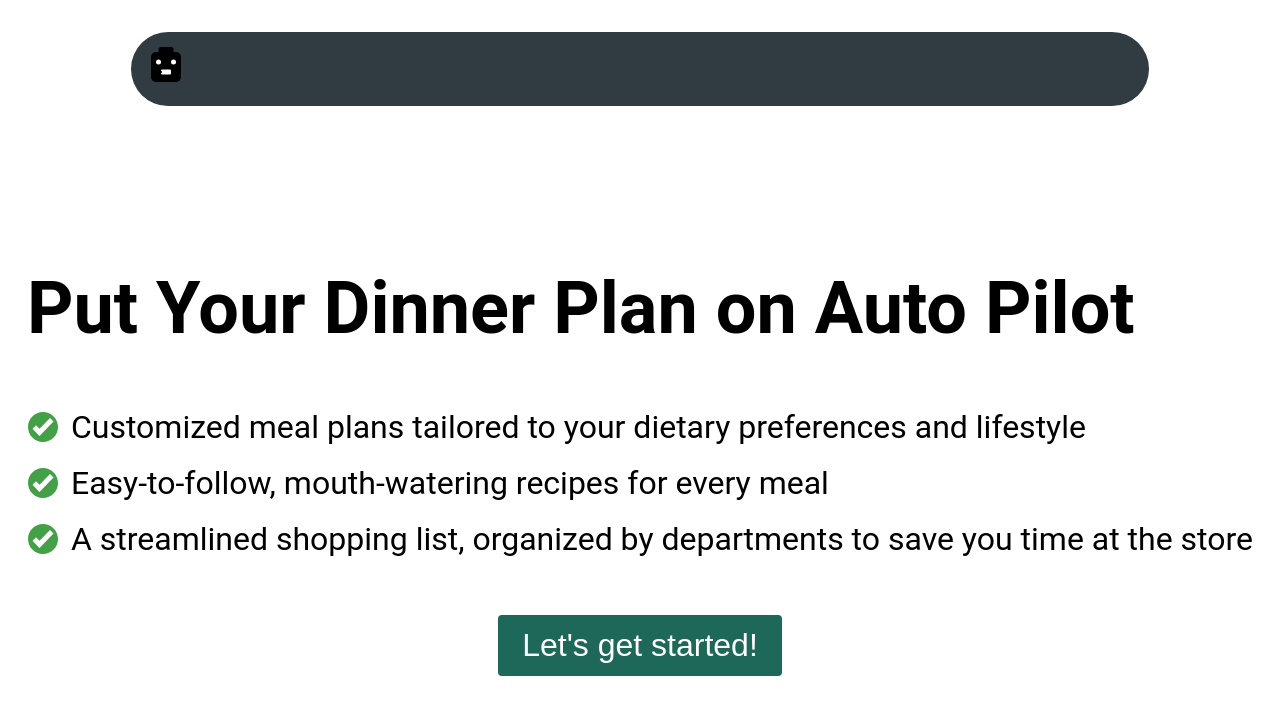
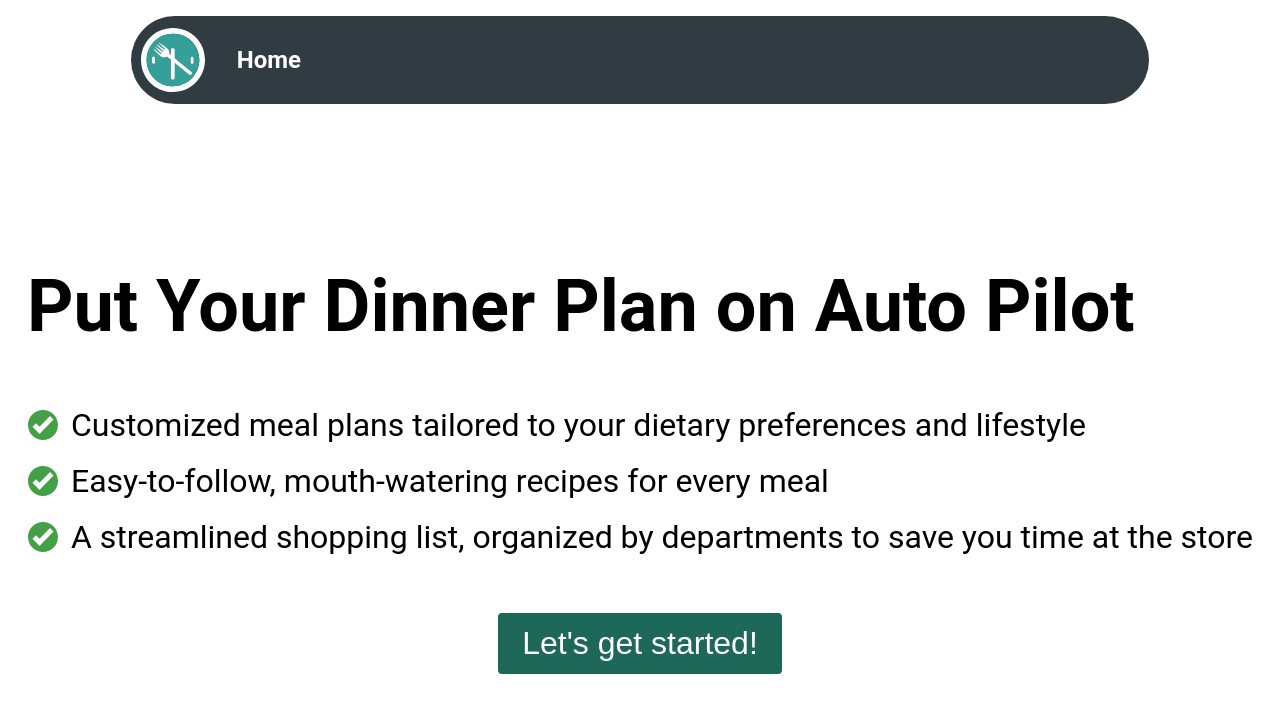
Before and after one commit to martinclason123/ai-grocery-list, a Next.js app: page / in a window 1280 px wide. Shown: the top 714 px of the page. Built offline with nearby package versions, Linux system fonts and the light colour scheme.

Commit message:
cool stuff

```diff
--- a/src/components/MultiStepForm.js
+++ b/src/components/MultiStepForm.js
@@ -12,7 +12,11 @@ import {
 import ConfirmationPage from "./ConfirmationPage";
 const Questions = Object.values(QuestionComponents);
 
-const MultiStepForm = ({ setBlinking }) => {
+const MultiStepForm = (
+  {
+    /*setBlinking*/
+  }
+) => {
   const urlParams = new URLSearchParams(window.location.search);
   const initialCurrentStep =
     Number(localStorage.getItem("currentStep")) ||
@@ -68,11 +72,11 @@ const MultiStepForm = ({ setBlinking }) => {
   const currentQuestionKey = Object.keys(formData)[currentStep];
 
   const handleNextClick = () => {
-    setBlinking(true);
+    // setBlinking(true);
     goToNextStep();
-    setTimeout(() => {
-      setBlinking(false);
-    }, 600);
+    // setTimeout(() => {
+    //   setBlinking(false);
+    // }, 600);
   };
 
   const isFormComplete = currentStep === Questions.length;
--- /dev/null
+++ b/src/hooks/useTypingEffect.js
@@ -0,0 +1,25 @@
+import { useState, useEffect } from "react";
+
+const useTypingEffect = (text, typingSpeed = 100) => {
+  const [displayedText, setDisplayedText] = useState("");
+
+  useEffect(() => {
+    if (!text) return;
+
+    let index = -1;
+    const interval = setInterval(() => {
+      if (index < text.length - 1) {
+        setDisplayedText((prevText) => prevText + text[index]);
+        index++;
+      } else {
+        clearInterval(interval);
+      }
+    }, typingSpeed);
+
+    return () => clearInterval(interval);
+  }, [text, typingSpeed]);
+
+  return displayedText;
+};
+
+export default useTypingEffect;
--- a/src/pages/index.js
+++ b/src/pages/index.js
@@ -13,8 +13,11 @@ import {
   CheckmarkSpan,
   CheckmarkImage,
   DescriptionContainer,
+  HomeIcon,
+  NavLink,
 } from "../styles/HomePageStyles";
 import MultiStepForm from "../components/MultiStepForm";
+import useTypingEffect from "@/hooks/useTypingEffect";
 
 export default function Home() {
   const [showForm, setShowForm] = useState(false);
@@ -22,6 +25,8 @@ export default function Home() {
   const [hasStartedForm, setHasStartedForm] = useState(false);
   const [blinking, setBlinking] = useState(false);
   const [newForm, setNewForm] = useState(true);
+
+  const headerText = useTypingEffect("Put Your Dinner Plan on Auto Pilot", 50);
 
   useEffect(() => {
     if (typeof window !== "undefined") {
@@ -76,7 +81,9 @@ export default function Home() {
     <Container>
       <Navbar>
         <RobotLogo onClick={handleLogoClick}>
-          <svg
+          <HomeIcon src="/images/AMP.svg" />
+          <NavLink>Home</NavLink>
+          {/* <svg
             xmlns="http://www.w3.org/2000/svg"
             viewBox="0 0 100 100"
             width="50"
@@ -127,7 +134,7 @@ export default function Home() {
             <circle cx="40" cy="60" r="2" fill="black" />
             <path d="M27 55 Q30 45 33 55 Z" fill="black" />
             <path d="M67 55 Q70 45 73 55 Z" fill="black" />
-          </svg>
+          </svg> */}
         </RobotLogo>
       </Navbar>
       <Head>
@@ -141,7 +148,7 @@ export default function Home() {
 
       {!showForm && (
         <HeaderOverlay>
-          <Header>Put Your Dinner Plan on Auto Pilot</Header>
+          <Header>{headerText}</Header>
           <DescriptionContainer>
             <CheckmarkImage src="/images/greenCheck.svg" />
             <Description>
--- a/src/styles/HomePageStyles.js
+++ b/src/styles/HomePageStyles.js
@@ -59,11 +59,18 @@ export const Navbar = styled.nav`
   padding: 10px;
   width: 80%;
   border-radius: 100px;
-  margin-top: 2em;
+  margin-top: 1em;
 `;
-
+export const HomeIcon = styled.img`
+  width: 4em;
+`;
+export const NavLink = styled.h2`
+  color: #fff;
+`;
 export const RobotLogo = styled.div`
   cursor: pointer;
+  display: flex;
+  gap: 2em;
   .robot-eye.blinking {
     animation: blink 0.2s ease-in-out 3;
   }
@@ -102,18 +109,3 @@ export const StartOverButton = styled.button`
     color: white;
   }
 `;
-//   font-size: 1.2rem;
-//   font-weight: bold;
-//   background-color: #f44336;
-//   color: white;
-//   padding: 1rem 2rem;
-//   border-radius: 5px;
-//   border: none;
-//   outline: none;
-//   cursor: pointer;
-//   margin-left: 1rem;
-
-//   &:hover {
-//     background-color: #d32f2f;
-//   }
-// `;
```
Also changed, not shown: public/images/AMP.svg (added).
